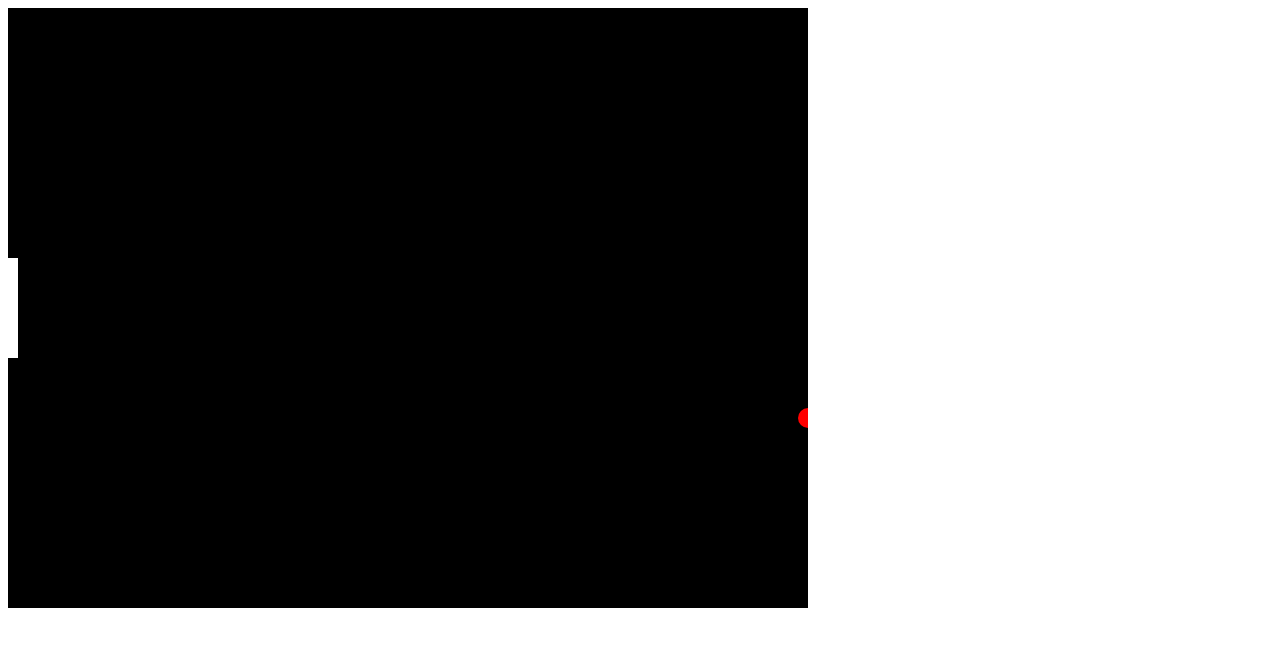
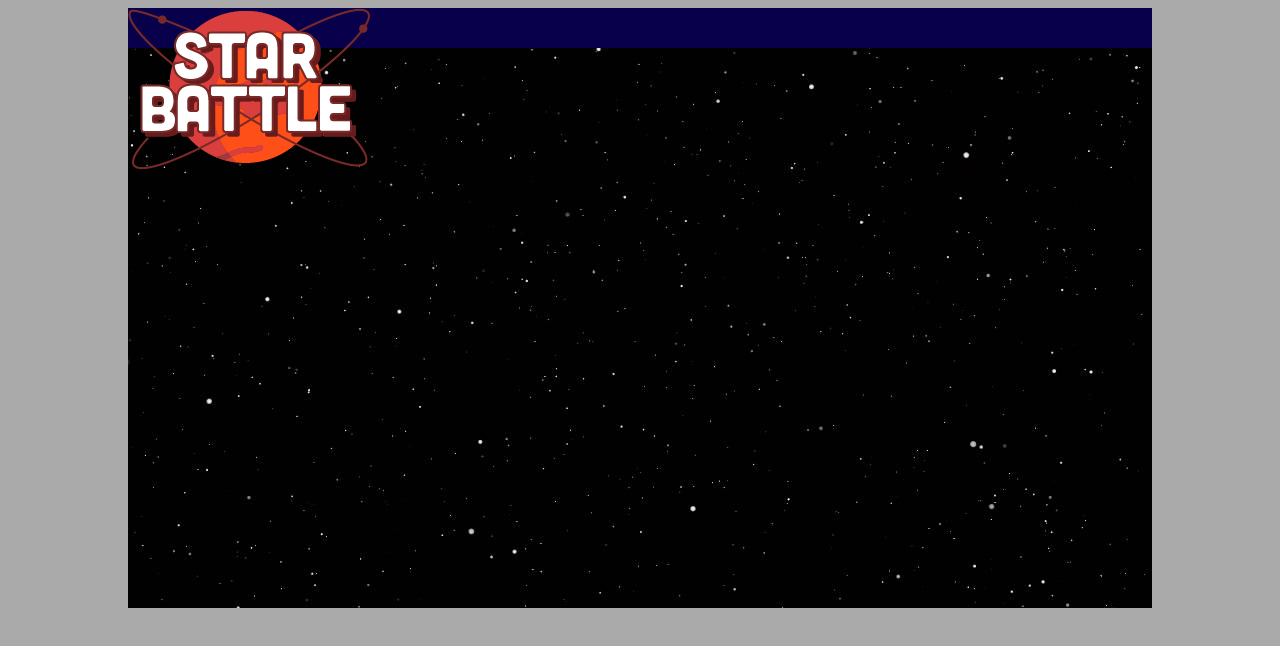
Before and after one commit to jai3232/SpaceGame, a plain HTML site: page game.html in a window 1280 px wide. Drawn offline with Linux system fonts and the light colour scheme.

Commit message:
add image

```diff
--- /dev/null
+++ b/css/main.css
@@ -0,0 +1,8 @@
+body {
+	background: #aaa;
+}
+#game {
+	/*width: 1024px;*/
+	margin: auto;
+	display: block;
+}
--- a/game.html
+++ b/game.html
@@ -3,78 +3,10 @@
 <head>
 	<meta charset="UTF-8">
 	<title>Document</title>
+	<link rel="stylesheet" type="text/css" href="css/main.css">
 </head>
 <body>
-<canvas id="game" width="800" height="600"></canvas>
-<script type="text/javascript">
-var canvas;
-var canvascontext;
-var ballX = 50;
-var ballY = 50;
-var ballXSpeed = 5;
-var ballYSpeed = 5;
-var fps = 30;
-var paddle1Y = 250;
-var paddleHeight = 100;
-
-window.onload = function(){
-	canvas = document.getElementById("game");
-	canvascontext = canvas.getContext("2d");
-	canvascontext.fillStyle = "black";
-	canvascontext.fillRect(0, 0,  canvas.width, canvas.height);
-	setInterval(update, 1000/fps);
-	canvas.addEventListener('mousemove', function(e){
-		var mousePos = calculateMousePos(e);
-		paddle1Y = mousePos.y - paddleHeight/2;
-	});
-
-};
-
-function update() {
-	if(ballX < 0) {
-
-		if(ballY > paddle1Y && ballY < (paddle1Y + paddleHeight)) {
-			ballXSpeed = -ballXSpeed;
-		}
-		else
-			ballReset();
-
-	}
-	if(ballX > canvas.width) {
-		ballXSpeed = -ballXSpeed;
-	}
-	if(ballY > canvas.height || ballY < 0) {
-		ballYSpeed = -ballYSpeed;
-	}
-	ballX = ballX + ballXSpeed;
-	ballY = ballY + ballYSpeed;
-	canvascontext.fillStyle = "black";
-	canvascontext.fillRect(0, 0,  canvas.width, canvas.height);
-	canvascontext.fillStyle = "red";
-	canvascontext.beginPath();
-	canvascontext.arc(ballX, ballY, 10, 0, Math.PI * 2, true);
-	canvascontext.fill();
-	canvascontext.fillStyle = "white";
-	canvascontext.fillRect(0, paddle1Y, 10, paddleHeight);
-//	console.log(ballX);
-}
-
-function calculateMousePos(e) {
-	var rect = canvas.getBoundingClientRect();
-	var root = document.documentElement;
-	var mouseX = e.clientX - rect.left - root.scrollLeft;
-	var mouseY = e.clientY - rect.top - root.scrollTop;
-	return {
-		x:mouseX,
-		y:mouseY
-	}
-}
-
-
-function ballReset() {
-	ballX = canvas.width/2;
-	ballY = canvas.height/2;
-}
-</script>
+<canvas id="game" width="1024" height="600" style=""></canvas>
+<script type="text/javascript" src="scripts/main.js"></script>
 </body>
 </html>
--- /dev/null
+++ b/scripts/main.js
@@ -0,0 +1,58 @@
+var canvas;
+var canvascontext;
+var ballX = 50;
+var ballY = 50;
+var ballXSpeed = 5;
+var ballYSpeed = 5;
+var fps = 30;
+var paddle1Y = 250;
+var paddleHeight = 100;
+
+window.onload = function(){
+	canvas = document.getElementById("game");
+	ctx = canvas.getContext("2d");
+
+	var background = new Image();
+	var logo = new Image();
+
+	background.src = "images/background.jpg";
+	logo.src = "images/logo.png";
+
+	background.onload = function(){
+		ctx.drawImage(background, 0, 0);
+		ctx.fillStyle = "#09004c";
+		ctx.fillRect(0, 0,  canvas.width, 40);
+
+	}
+	logo.onload = function() {
+		ctx.drawImage(logo, 0, 0);
+	}
+
+	setInterval(update, 1000/fps);
+	canvas.addEventListener('mousemove', function(e){
+		// var mousePos = calculateMousePos(e);
+		// paddle1Y = mousePos.y - paddleHeight/2;
+	});
+
+};
+
+function update() {
+
+}
+
+function calculateMousePos(e) {
+	var rect = canvas.getBoundingClientRect();
+	var root = document.documentElement;
+	var mouseX = e.clientX - rect.left - root.scrollLeft;
+	var mouseY = e.clientY - rect.top - root.scrollTop;
+	return {
+		x:mouseX,
+		y:mouseY
+	}
+}
+
+
+function ballReset() {
+	ballX = canvas.width/2;
+	ballY = canvas.height/2;
+}
```
Also changed, not shown: images/background.jpg (added), images/logo.png (added), 1 other file.
